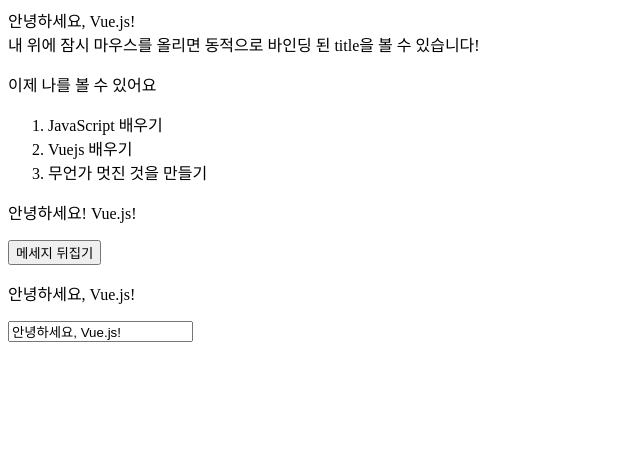
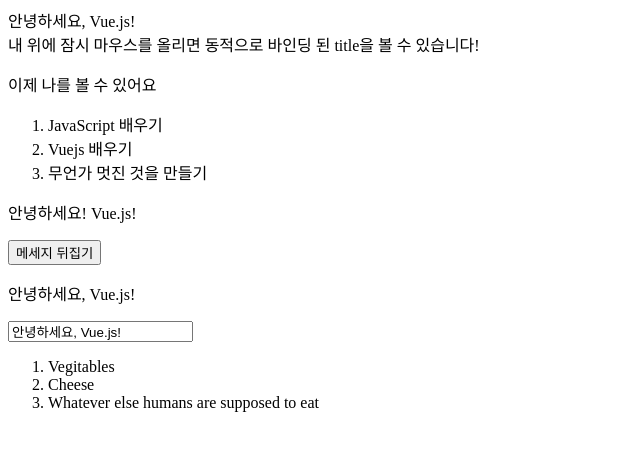
Before and after one commit to flynnpark/HelloVuejs, a plain HTML site: page index.html in a window 1280 px wide. Shown: the whole page, without its empty margins (0-640 px from the left). Drawn offline with nearby package versions, Linux system fonts and the light colour scheme.

Commit message:
컴포넌트를 사용한 작성방법 완료

```diff
--- a/index.html
+++ b/index.html
@@ -36,6 +36,16 @@
         <input v-model="message">
     </div>
 
+    <div id="app-7" class="">
+        <ol>
+            <!-- todo-item 컴포넌트의 인스턴스 만들기 -->
+            <todo-item
+                v-for="item in groceryList"
+                v-bind:todo="item"
+                v-bind:key="item.id">
+            </todo-item>
+        </ol>
+    </div>
     <script src="./vuejsStudy.js"></script>
 </body>
 
--- a/vuejsStudy.js
+++ b/vuejsStudy.js
@@ -48,3 +48,19 @@
         message: '안녕하세요, Vue.js!'
     }
 })
+
+Vue.component('todo-item', {
+    props: ['todo'],
+    template: '<li>{{ todo.text }}</li>'
+})
+
+var app7 = new Vue({
+    el: '#app-7',
+    data: {
+        groceryList: [
+            { id: 0, text: 'Vegitables' },
+            { id: 1, text: 'Cheese' },
+            { id: 2, text: 'Whatever else humans are supposed to eat' }
+        ]
+    }
+})
```
